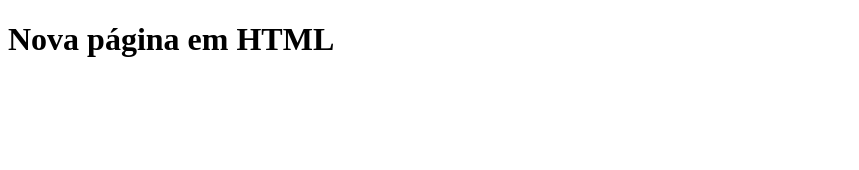
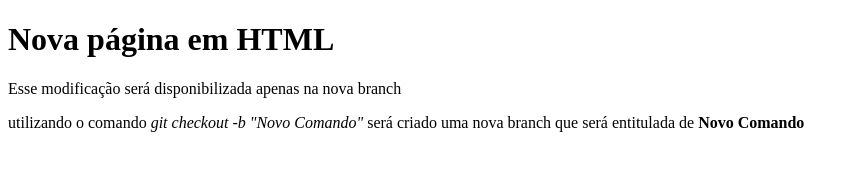
Before and after one commit to PinguinBarbudo/GitFafBalle, a plain HTML site: page index.html in a window 1280 px wide. Shown: the whole page, without its empty margins (0-859 px from the left). Drawn offline with Linux system fonts and the light colour scheme.

Commit message:
Modificação na nova branch

```diff
--- a/index.html
+++ b/index.html
@@ -6,5 +6,12 @@
     </head>
     <body>
         <h1>Nova página em HTML</h1>
+        <p>
+            Esse modificação será disponibilizada apenas na nova branch
+        </p>
+        <P>
+            utilizando o comando <em>git checkout -b "Novo Comando"</em> será criado uma nova
+            branch que será entitulada de <strong>Novo Comando</strong>
+        </P>
     </body>
 </html>
```
